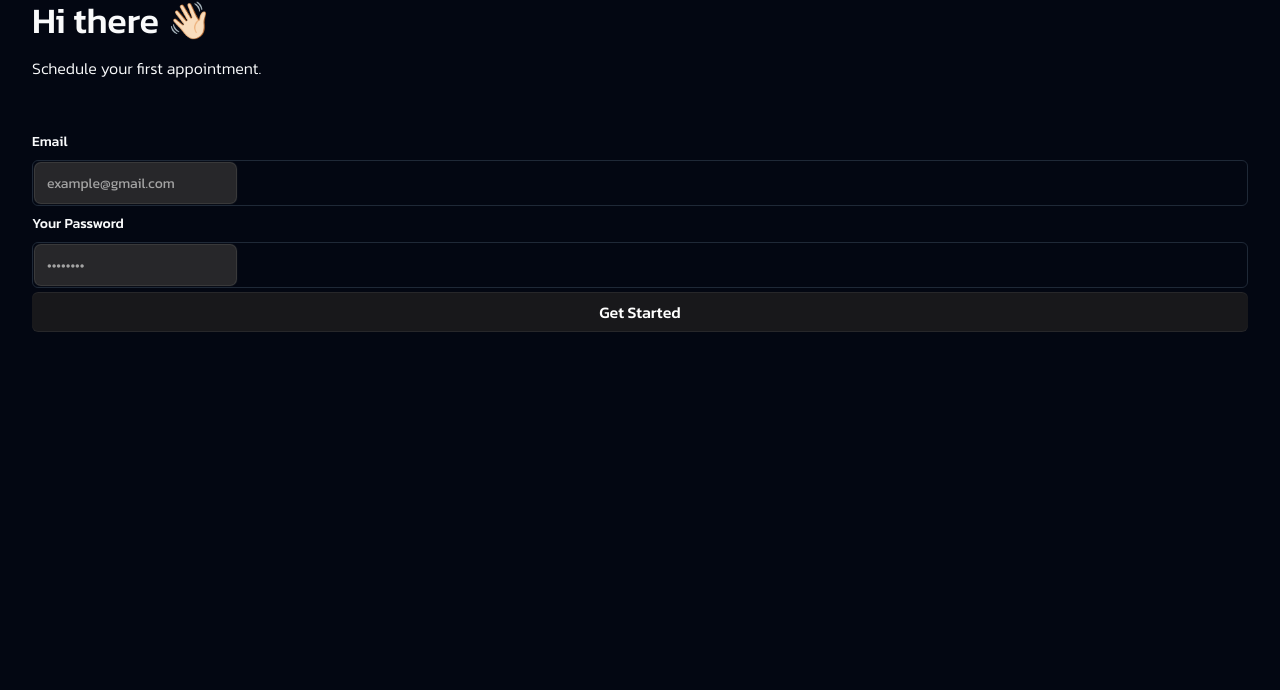
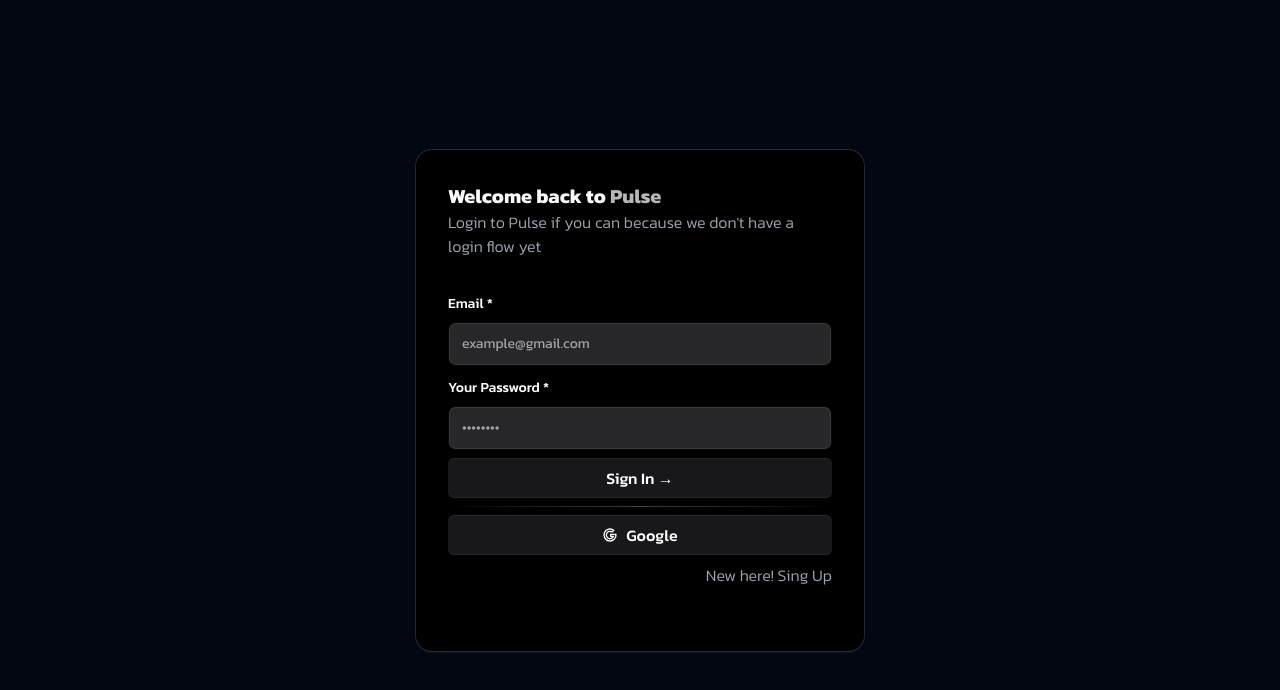
Before and after one commit to hash-engineers/pulse, a Next.js app in the folder frontend/: page /auth/sign-in in a window 1280 px wide. Shown: the top 690 px of the page. Built offline with nearby package versions, Linux system fonts and the light colour scheme.

Commit message:
feat: add all field for auth
also design complete

```diff
--- /dev/null
+++ b/frontend/app/auth/_auth-buttons.tsx
@@ -0,0 +1,14 @@
+import { IconBrandGoogle } from '@tabler/icons-react';
+import { BottomGradientButton } from '@/components/ui/bottom-gradient-button';
+
+export function AuthButtons() {
+  return (
+    <>
+      <div className="bg-gradient-to-r from-transparent via-neutral-300 dark:via-neutral-700 to-transparent my-8 h-[1px] w-full" />
+
+      <BottomGradientButton>
+        <IconBrandGoogle size="16" /> Google
+      </BottomGradientButton>
+    </>
+  );
+}
--- a/frontend/app/auth/sign-in/page.tsx
+++ b/frontend/app/auth/sign-in/page.tsx
@@ -1,38 +1,47 @@
 'use client';
 
 import { z } from 'zod';
+import Link from 'next/link';
 import { useForm } from 'react-hook-form';
-import { formSchema } from '@/schemas/auth';
+import { Form } from '@/components/ui/form';
+import { FormFieldType } from '@/enums/form';
+import { AuthButtons } from '../_auth-buttons';
+import { signUpFormSchema } from '@/schemas/auth';
 import { zodResolver } from '@hookform/resolvers/zod';
-import { Form } from '@/components/ui/form';
 import { CustomFormField } from '@/components/form/custom-form-field';
-import { FormFieldType } from '@/enums/form';
 import { BottomGradientButton } from '@/components/ui/bottom-gradient-button';
 
-export default function InputForm() {
-  const form = useForm<z.infer<typeof formSchema>>({
-    resolver: zodResolver(formSchema),
+export default function SignIn() {
+  const form = useForm<z.infer<typeof signUpFormSchema>>({
+    resolver: zodResolver(signUpFormSchema),
     defaultValues: { email: '', password: '' },
   });
 
-  function onSubmit(data: z.infer<typeof formSchema>) {
+  function onSubmit(data: z.infer<typeof signUpFormSchema>) {
     console.log(data);
   }
 
   return (
+    <section className="flex items-center justify-center h-screen">
+      <div className="max-w-md w-full mx-auto rounded-none md:rounded-2xl p-4 md:p-8 shadow-input bg-black">
+        <h4 className="font-bold">
+          Welcome back to <span className="animate-pulse">Pulse</span>
+        </h4>
+        <p className="text-muted-foreground text-wrap">
+          Login to Pulse if you can because we don&apos;t have a login flow yet
+        </p>
         <Form {...form}>
-      <form onSubmit={form.handleSubmit(onSubmit)} className="space-y-1 flex-1">
-        <section className="mb-12 space-y-4">
-          <h1 className="header">Hi there 👋🏻</h1>
-          <p className="text-dark-700">Schedule your first appointment.</p>
-        </section>
-
+          <form
+            onSubmit={form.handleSubmit(onSubmit)}
+            className="my-8 space-y-2"
+          >
             <CustomFormField
               fieldType={FormFieldType.INPUT}
               control={form.control}
               name="email"
               type="email"
               label="Email"
+              required
               placeholder="example@gmail.com"
             />
 
@@ -42,11 +51,26 @@
               name="password"
               type="password"
               label="Your Password"
+              required
               placeholder="••••••••"
             />
 
-        <BottomGradientButton>Get Started</BottomGradientButton>
+            <BottomGradientButton>Sign In &rarr;</BottomGradientButton>
+
+            <AuthButtons />
+
+            <p className="text-muted-foreground text-right">
+              New here!{' '}
+              <Link
+                href="/auth/sign-up"
+                className="transition duration-300 hover:underline ease-in-out hover:text-primary"
+              >
+                Sing Up
+              </Link>
+            </p>
           </form>
         </Form>
+      </div>
+    </section>
   );
 }
--- a/frontend/app/auth/sign-up/page.tsx
+++ b/frontend/app/auth/sign-up/page.tsx
@@ -1,71 +1,101 @@
 'use client';
 
-import { cn } from '@/lib/utils';
-import { FormEvent, ReactNode } from 'react';
-import { Input } from '@/components/ui/input';
-import { Label } from '@/components/ui/a-label';
-import { IconBrandGoogle } from '@tabler/icons-react';
+import { z } from 'zod';
+import Link from 'next/link';
+import { useForm } from 'react-hook-form';
+import { Form } from '@/components/ui/form';
+import { FormFieldType } from '@/enums/form';
+import { AuthButtons } from '../_auth-buttons';
+import { signInFormSchema } from '@/schemas/auth';
+import { zodResolver } from '@hookform/resolvers/zod';
+import { CustomFormField } from '@/components/form/custom-form-field';
 import { BottomGradientButton } from '@/components/ui/bottom-gradient-button';
 
-type LabelInputContainerProps = {
-  children: ReactNode;
-  className?: string;
-};
+export default function SignUp() {
+  const form = useForm<z.infer<typeof signInFormSchema>>({
+    resolver: zodResolver(signInFormSchema),
+    defaultValues: { name: '', email: '', company: '', size: '', password: '' },
+  });
 
-function LabelInputContainer({
-  children,
-  className,
-}: LabelInputContainerProps) {
-  return (
-    <div className={cn('flex flex-col space-y-2 w-full', className)}>
-      {children}
-    </div>
-  );
-}
-
-export default function SignUp() {
-  function handleSubmit(e: FormEvent<HTMLFormElement>) {
-    e.preventDefault();
-
-    console.log('Form submitted');
+  function onSubmit(data: z.infer<typeof signInFormSchema>) {
+    console.log(data);
   }
 
   return (
     <section className="flex items-center justify-center h-screen">
       <div className="max-w-md w-full mx-auto rounded-none md:rounded-2xl p-4 md:p-8 shadow-input bg-black">
-        <h4 className="font-bold">Welcome to Pulse</h4>
-        <p className="text-muted-foreground">
+        <h4 className="font-bold">
+          Welcome to <span className="animate-pulse">Pulse</span>
+        </h4>
+        <p className="text-muted-foreground text-wrap">
           Login to Pulse if you can because we don&apos;t have a login flow yet
         </p>
+        <Form {...form}>
+          <form
+            onSubmit={form.handleSubmit(onSubmit)}
+            className="my-8 space-y-2"
+          >
+            <CustomFormField
+              fieldType={FormFieldType.INPUT}
+              control={form.control}
+              name="name"
+              type="text"
+              label="Your name"
+              required
+              placeholder="Ex. Mehedi Hasan"
+            />
+            <CustomFormField
+              fieldType={FormFieldType.INPUT}
+              control={form.control}
+              name="email"
+              type="email"
+              label="Email"
+              required
+              placeholder="Ex. example@gmail.com"
+            />
+            <CustomFormField
+              fieldType={FormFieldType.INPUT}
+              control={form.control}
+              name="company"
+              type="text"
+              label="Company name"
+              required
+              placeholder="Xyz Inc."
+            />
+            <CustomFormField
+              fieldType={FormFieldType.INPUT}
+              control={form.control}
+              name="size"
+              type="text"
+              label="Company size"
+              required
+              placeholder="Ex. 1 - 5"
+            />
+            <CustomFormField
+              fieldType={FormFieldType.INPUT}
+              control={form.control}
+              name="password"
+              type="password"
+              label="Your Password"
+              required
+              placeholder="••••••••"
+            />
 
-        <form className="my-8" onSubmit={handleSubmit}>
-          <div className="flex flex-col md:flex-row space-y-2 md:space-y-0 md:space-x-2 mb-4">
-            <LabelInputContainer>
-              <Label htmlFor="firstname">First name*</Label>
-              <Input id="firstname" placeholder="Mehedi" type="text" />
-            </LabelInputContainer>
-            <LabelInputContainer>
-              <Label htmlFor="lastname">Last name*</Label>
-              <Input id="lastname" placeholder="Hasan" type="text" />
-            </LabelInputContainer>
-          </div>
-          <LabelInputContainer className="mb-4">
-            <Label htmlFor="email">Email address*</Label>
-            <Input id="email" placeholder="example@gamil.com" type="email" />
-          </LabelInputContainer>
-          <LabelInputContainer className="mb-4">
-            <Label htmlFor="password">Password*</Label>
-            <Input id="password" placeholder="••••••••" type="password" />
-          </LabelInputContainer>
+            <BottomGradientButton>Sign Up &rarr;</BottomGradientButton>
 
-          <BottomGradientButton>Sign Up &rarr;</BottomGradientButton>
+            <AuthButtons />
 
-          <div className="bg-gradient-to-r from-transparent via-neutral-300 dark:via-neutral-700 to-transparent my-8 h-[1px] w-full" />
-
-          <BottomGradientButton>
-            <IconBrandGoogle /> Google
-          </BottomGradientButton>
-        </form>
+            <p className="text-muted-foreground text-right">
+              Have an account!{' '}
+              <Link
+                href="/auth/sign-in"
+                className="transition duration-300 hover:underline ease-in-out hover:text-primary"
+              >
+                Sing In
+              </Link>
+            </p>
+          </form>
+        </Form>
       </div>
     </section>
   );
--- a/frontend/components/form/custom-form-field.tsx
+++ b/frontend/components/form/custom-form-field.tsx
@@ -1,14 +1,9 @@
 import { ReactNode } from 'react';
+import { Label } from '../ui/label';
 import { Input } from '../ui/input';
 import { Control } from 'react-hook-form';
 import { FormFieldType } from '@/enums/form';
-import {
-  FormControl,
-  FormField,
-  FormItem,
-  FormLabel,
-  FormMessage,
-} from '../ui/form';
+import { FormControl, FormField, FormItem, FormMessage } from '../ui/form';
 
 type CustomFormInputProps = {
   fieldType: FormFieldType;
@@ -41,6 +36,7 @@
   placeholder?: string;
   disabled?: boolean;
   children?: ReactNode;
+  required?: boolean;
 };
 
 type RenderFieldProps = { field: any; props: CustomFormInputProps };
@@ -52,16 +48,9 @@
   switch (fieldType) {
     case FormFieldType.INPUT:
       return (
-        <div className="flex rounded-md border border-dark-500 bg-dark-400">
-          <FormControl>
-            <Input
-              placeholder={placeholder}
-              type={type}
-              {...field}
-              className="shad-input border-0"
-            />
-          </FormControl>
-        </div>
+        <FormControl>
+          <Input placeholder={placeholder} type={type} {...field} />
+        </FormControl>
       );
 
     default:
@@ -70,21 +59,20 @@
 }
 
 export function CustomFormField(props: CustomFormInputProps) {
-  const { control, fieldType, name, label } = props;
+  const { control, name, label, required } = props;
 
   return (
     <FormField
       control={control}
       name={name}
       render={({ field }) => (
-        <FormItem className="flex-1">
-          {fieldType !== FormFieldType.CHECKBOX && label && (
-            <FormLabel>{label}</FormLabel>
-          )}
-
+        <FormItem>
+          <Label htmlFor={name}>
+            {label}
+            {required && ' *'}
+          </Label>
           <RenderField field={field} props={props} />
-
-          <FormMessage className="shad-error" />
+          <FormMessage />
         </FormItem>
       )}
     />
--- a/frontend/components/ui/bottom-gradient-button.tsx
+++ b/frontend/components/ui/bottom-gradient-button.tsx
@@ -1,8 +1,10 @@
+import { cn } from '@/lib/utils';
 import { ReactNode } from 'react';
 
 type BottomGradientButtonProps = {
   children: ReactNode;
   type?: 'submit';
+  className?: string;
   onClick?: () => void;
 };
 
@@ -18,12 +20,16 @@
 export function BottomGradientButton({
   children,
   type,
+  className,
   onClick,
 }: BottomGradientButtonProps) {
   return (
     <button
       onClick={onClick}
-      className="bg-gradient-to-br relative group/btn from-black dark:from-zinc-900 dark:to-zinc-900 to-neutral-600 block dark:bg-zinc-800 w-full text-white rounded-md h-10 font-medium shadow-[0px_1px_0px_0px_#ffffff40_inset,0px_-1px_0px_0px_#ffffff40_inset] dark:shadow-[0px_1px_0px_0px_var(--zinc-800)_inset,0px_-1px_0px_0px_var(--zinc-800)_inset]"
+      className={cn(
+        'bg-gradient-to-br relative group/btn from-black dark:from-zinc-900 dark:to-zinc-900 to-neutral-600 block dark:bg-zinc-800 w-full text-white rounded-md h-10 font-medium shadow-[0px_1px_0px_0px_#ffffff40_inset,0px_-1px_0px_0px_#ffffff40_inset] dark:shadow-[0px_1px_0px_0px_var(--zinc-800)_inset,0px_-1px_0px_0px_var(--zinc-800)_inset]',
+        className
+      )}
       type={type}
     >
       <span className="flex items-center justify-center gap-x-2">
--- a/frontend/components/ui/label.tsx
+++ b/frontend/components/ui/label.tsx
@@ -1,26 +1,23 @@
-"use client"
+'use client';
 
-import * as React from "react"
-import * as LabelPrimitive from "@radix-ui/react-label"
-import { cva, type VariantProps } from "class-variance-authority"
+import { cn } from '@/lib/utils';
+import * as LabelPrimitive from '@radix-ui/react-label';
+import { ComponentPropsWithoutRef, ElementRef, forwardRef } from 'react';
 
-import { cn } from "@/lib/utils"
-
-const labelVariants = cva(
-  "text-sm font-medium leading-none peer-disabled:cursor-not-allowed peer-disabled:opacity-70"
-)
-
-const Label = React.forwardRef<
-  React.ElementRef<typeof LabelPrimitive.Root>,
-  React.ComponentPropsWithoutRef<typeof LabelPrimitive.Root> &
-    VariantProps<typeof labelVariants>
+const Label = forwardRef<
+  ElementRef<typeof LabelPrimitive.Root>,
+  ComponentPropsWithoutRef<typeof LabelPrimitive.Root>
 >(({ className, ...props }, ref) => (
   <LabelPrimitive.Root
     ref={ref}
-    className={cn(labelVariants(), className)}
+    className={cn(
+      'text-sm font-medium text-primary-foreground leading-none peer-disabled:cursor-not-allowed peer-disabled:opacity-70',
+      className
+    )}
     {...props}
   />
-))
-Label.displayName = LabelPrimitive.Root.displayName
+));
 
-export { Label }
+Label.displayName = LabelPrimitive.Root.displayName;
+
+export { Label };
--- a/frontend/schemas/auth.ts
+++ b/frontend/schemas/auth.ts
@@ -1,6 +1,25 @@
 import { z } from 'zod';
 
-const formSchema = z.object({
+const signInFormSchema = z.object({
+  name: z
+    .string({ required_error: 'Name is required' })
+    .min(2, { message: 'Name should be at least 2 charactor' })
+    .max(255, { message: "Name shouldn't be more than 255 charactor" }),
+  email: z
+    .string({ required_error: 'Email is required' })
+    .email({ message: 'Provide the valid email' }),
+  company: z
+    .string({ required_error: 'Company name is required' })
+    .min(2, { message: 'Company name should be at least 2 charactor' }),
+  size: z
+    .string({ required_error: 'Company size is required' })
+    .min(1, { message: 'Company size should be at least 1' }),
+  password: z
+    .string({ required_error: 'Password is required' })
+    .min(8, { message: 'Password must be 8 or more charactor' }),
+});
+
+const signUpFormSchema = z.object({
   email: z
     .string({ required_error: 'Email is required' })
     .email({ message: 'Provide the valid email' }),
@@ -9,4 +28,4 @@
     .min(8, { message: 'Password must be 8 or more charactor' }),
 });
 
-export { formSchema };
+export { signInFormSchema, signUpFormSchema };
```
Also changed, not shown: frontend/components/ui/a-label.tsx (deleted, +0 -23 lines). Lines whose indentation alone changed are shown as unchanged.
